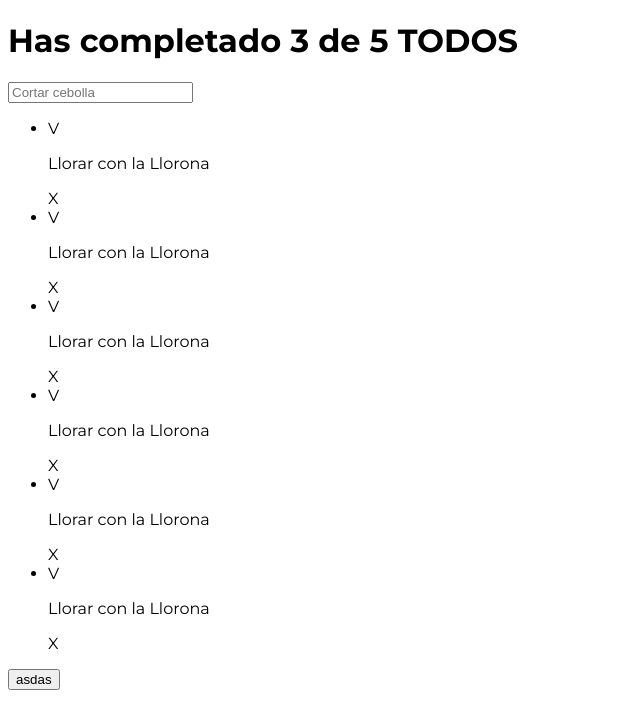
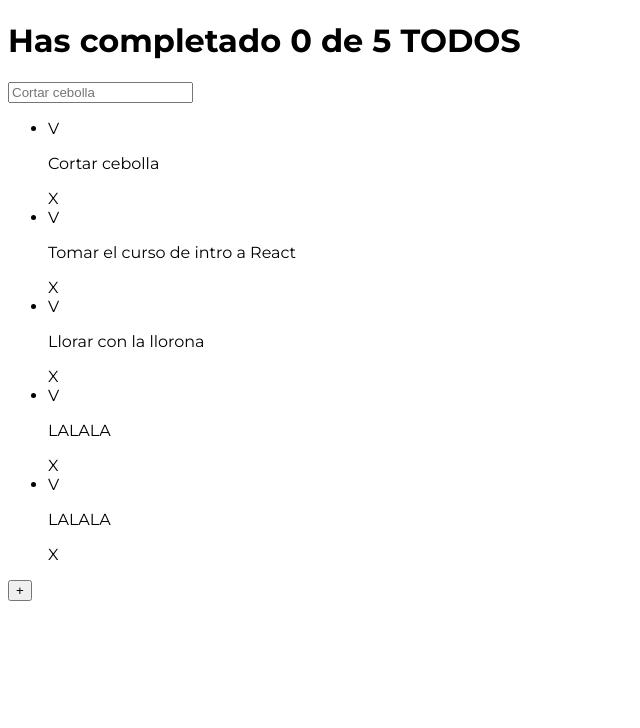
Before and after one commit to CristianCavanzo/TodoApp, a Next.js app: page / in a window 1280 px wide. Shown: the top 728 px of the page, without its empty margins (0-640 px from the left). Built offline with nearby package versions, Linux system fonts and the light colour scheme.

Commit message:
[Add]: Props on TodoItem [Add]: list of TodoItem on index.tsx

```diff
--- a/pages/CreateTodoButton.tsx
+++ b/pages/CreateTodoButton.tsx
@@ -1,5 +1,5 @@
 import React from 'react';
 const CreateTodoButton = () => {
-	return <button>asdas</button>;
+	return <button>+</button>;
 };
 export { CreateTodoButton };
--- a/pages/TodoCounter.tsx
+++ b/pages/TodoCounter.tsx
@@ -1,5 +1,13 @@
 import React from 'react';
-const TodoCounter = () => {
-	return <h1>Has completado 3 de 5 TODOS</h1>;
+interface Props {
+	totalTodos: number;
+	completed: number;
+}
+const TodoCounter: React.FC<Props> = ({ totalTodos, completed }) => {
+	return (
+		<h1>
+			Has completado {completed} de {totalTodos} TODOS
+		</h1>
+	);
 };
 export { TodoCounter };
--- a/pages/TodoItem.tsx
+++ b/pages/TodoItem.tsx
@@ -1,9 +1,13 @@
 import React from 'react';
-const TodoItem = () => {
+interface Props {
+	text: string;
+	completed: boolean;
+}
+const TodoItem: React.FC<Props> = ({ text }) => {
 	return (
 		<li>
 			<span>V</span>
-			<p>Llorar con la Llorona</p>
+			<p>{text}</p>
 			<span>X</span>
 		</li>
 	);
--- a/pages/index.tsx
+++ b/pages/index.tsx
@@ -5,18 +5,23 @@ import { TodoList } from './TodoList';
 import { CreateTodoButton } from './CreateTodoButton';
 import { TodoItem } from './TodoItem';
 
+const defaultTodos = [
+	{ text: 'Cortar cebolla', completed: false },
+	{ text: 'Tomar el curso de intro a React', completed: false },
+	{ text: 'Llorar con la llorona', completed: false },
+	{ text: 'LALALA', completed: false },
+	{ text: 'LALALA', completed: false },
+];
+
 const Home = () => {
 	return (
 		<div>
-			<TodoCounter />
+			<TodoCounter totalTodos={5} completed={0} />
 			<TodoSearch />
 			<TodoList>
-				<TodoItem />
-				<TodoItem />
-				<TodoItem />
-				<TodoItem />
-				<TodoItem />
-				<TodoItem />
+				{defaultTodos.map((todo, key) => (
+					<TodoItem text={todo.text} completed={todo.completed} key={`TodoItem_${key}`} />
+				))}
 			</TodoList>
 			<CreateTodoButton />
 		</div>
```
Also changed, not shown: 1 other file (tests, documents, lock files or other folders).
